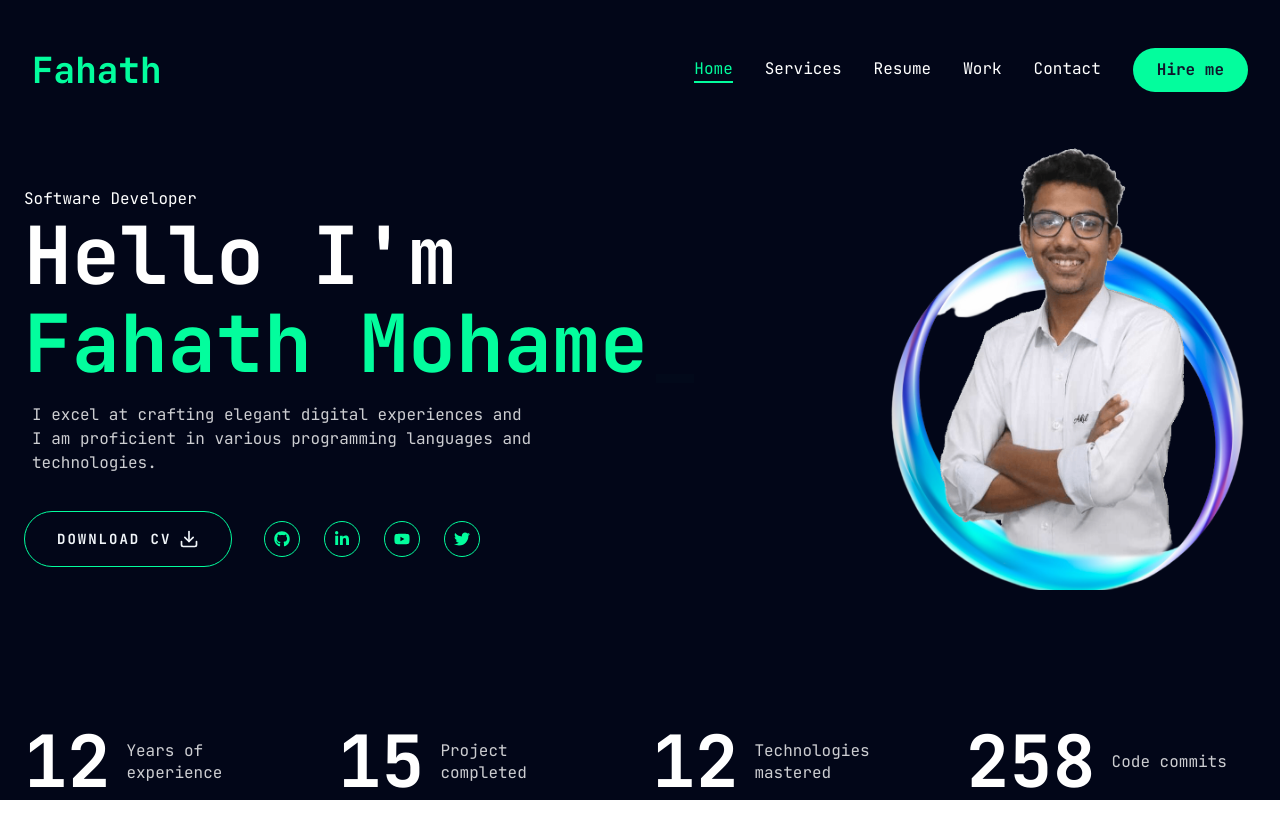
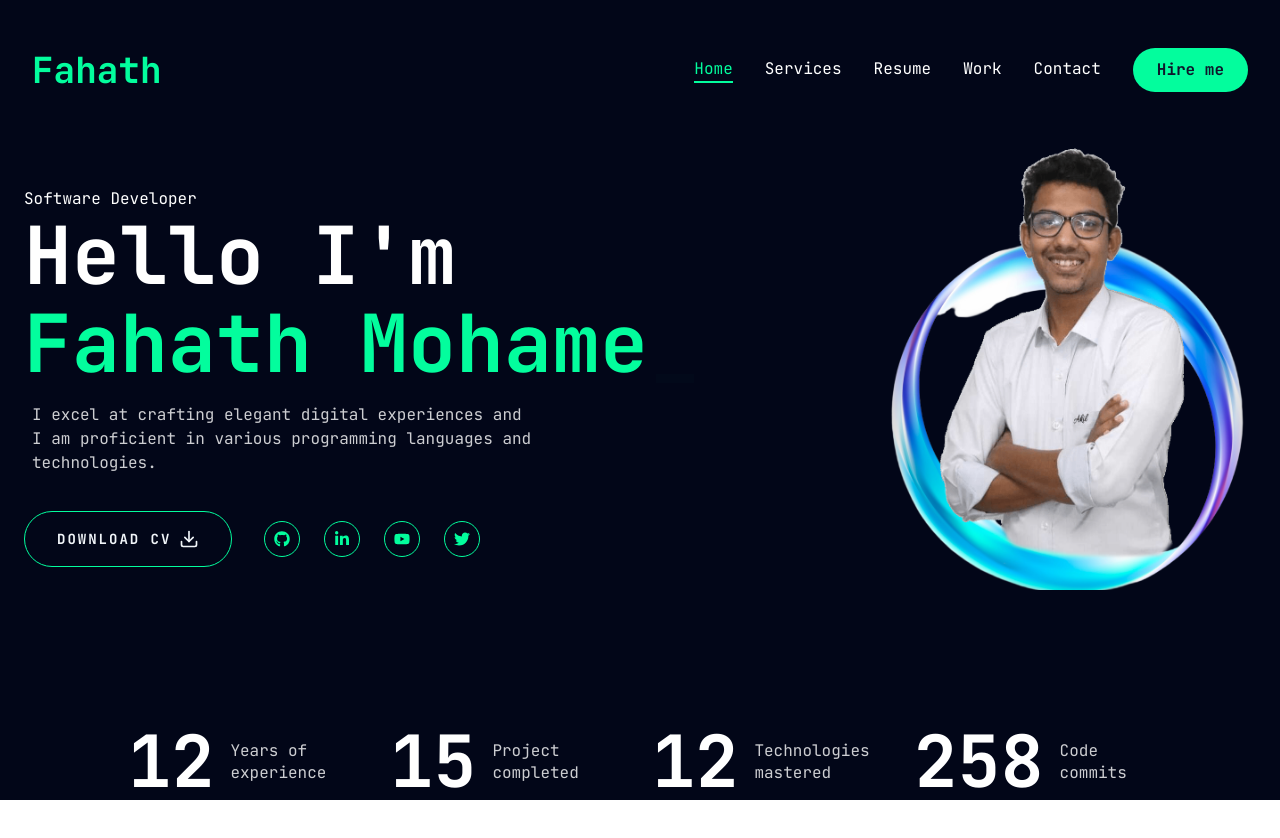
Before and after one commit to FahathAMM/portfolio-nextjs, a Next.js app: page / in a window 1280 px wide. Shown: the top 838 px of the page. Built offline with nearby package versions, Linux system fonts and the light colour scheme.

Commit message:
Update Stats.jsx

```diff
--- a/components/Stats.jsx
+++ b/components/Stats.jsx
@@ -13,11 +13,7 @@
     return (
         <section className="mt-4 mb-12 xl:pt-0 xl:pb-0">
             <div className="container mx-auto">
-                {/* flex-1 gap-4 max-w-[80vw] items-center justify-center xl:justify-start */}
-
-                {/* flex flex-wrap gap-6 max-w-[80vw] mx-auto xl:max-w-none */}
-
-                <div className="flex flex-wrap gap-6 max-w-[80vw] mx-auto xl:max-w-none">
+                <div className="flex flex-wrap gap-6 max-w-[80vw] mx-auto xl:dmax-w-none justify-center">
                     {stats.map((item, index) => {
                         return (
                             <div key={index} className="flex-1 flex gap-4 max-w-[80vw] items-center justify-center xl:justify-start">
```
